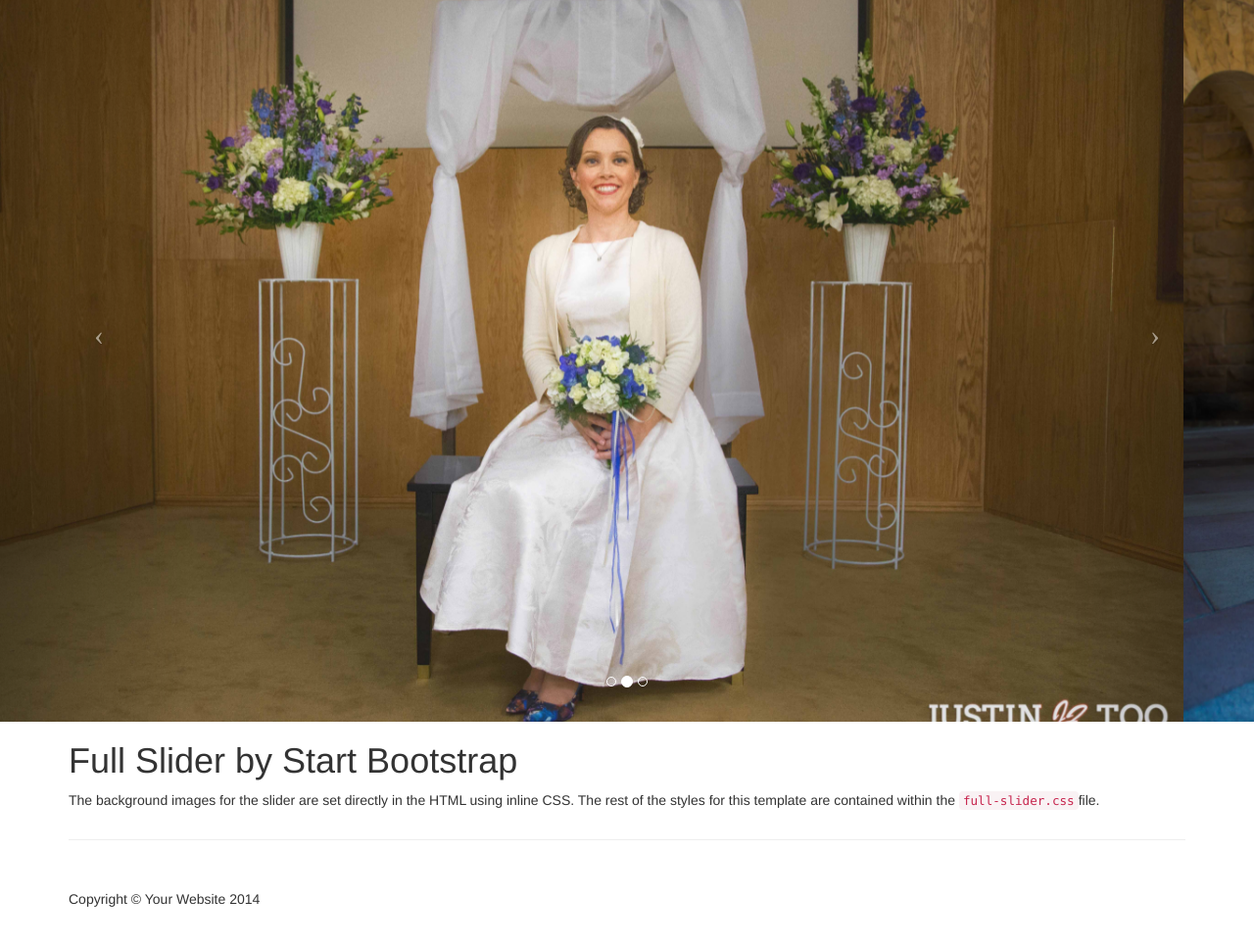
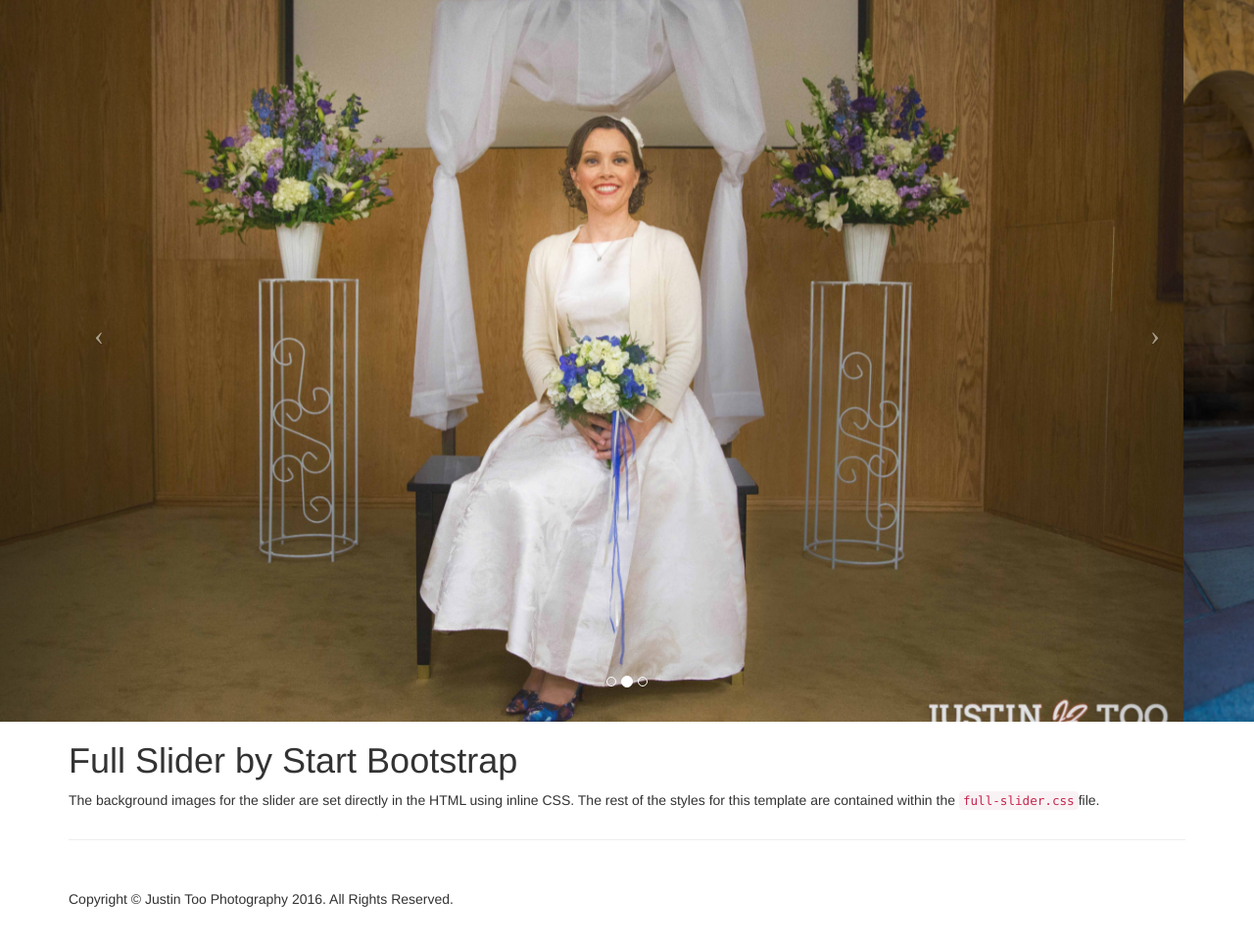
Before and after one commit to justintoo/justintoophotography.com, a plain HTML site: page index.html in a window 1280 px wide. Shown: the part 63-1028 px from the top of the page at 98% size. Drawn offline with Linux system fonts and the light colour scheme.

Commit message:
Update copyright

```diff
--- a/index.html
+++ b/index.html
@@ -149,7 +149,7 @@ function MM_swapImage() { //v3.0
         <footer>
             <div class="row">
                 <div class="col-lg-12">
-                    <p>Copyright &copy; Your Website 2014</p>
+                  <p>Copyright &copy; Justin Too Photography 2016. All Rights Reserved.</p>
                 </div>
             </div>
             <!-- /.row -->
```
